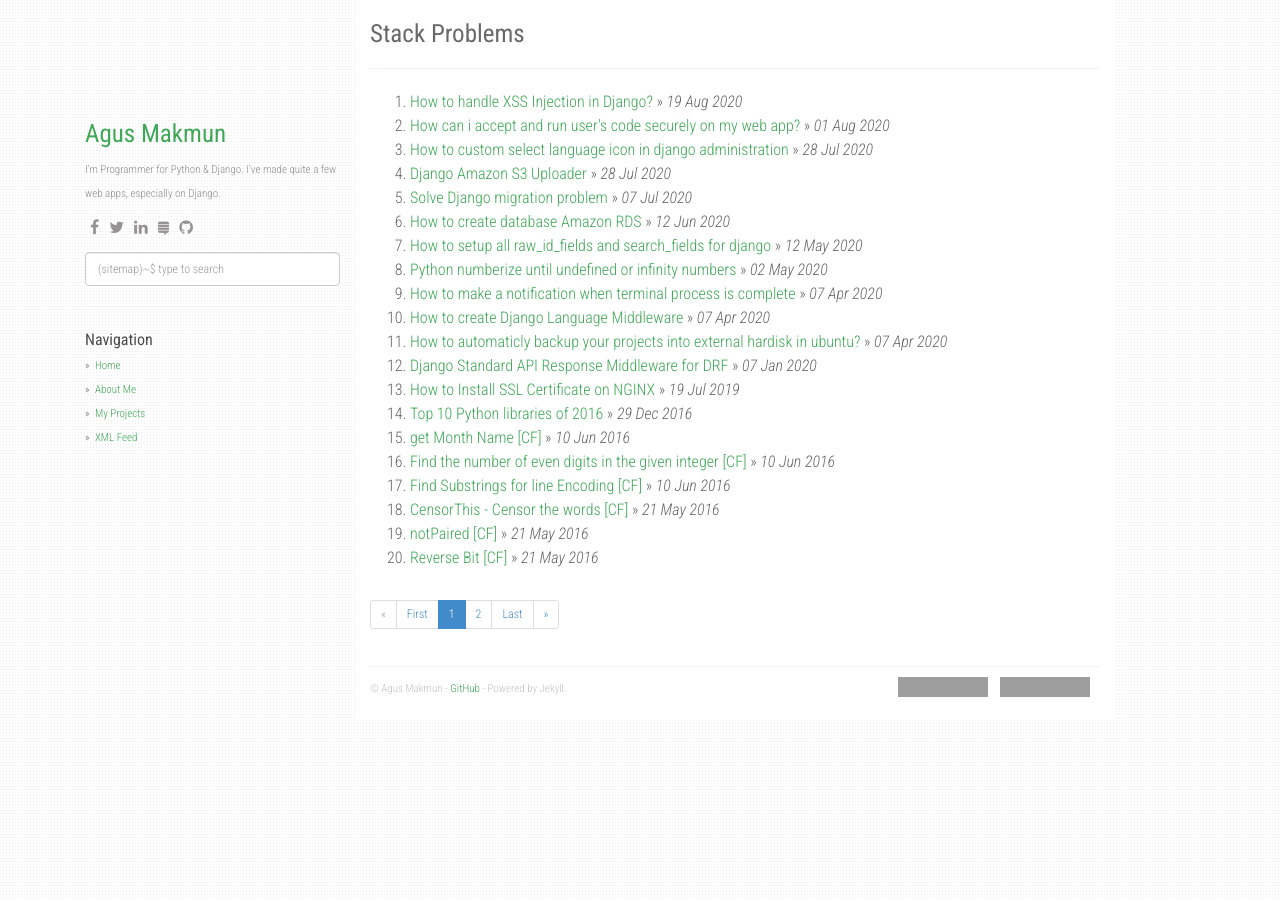
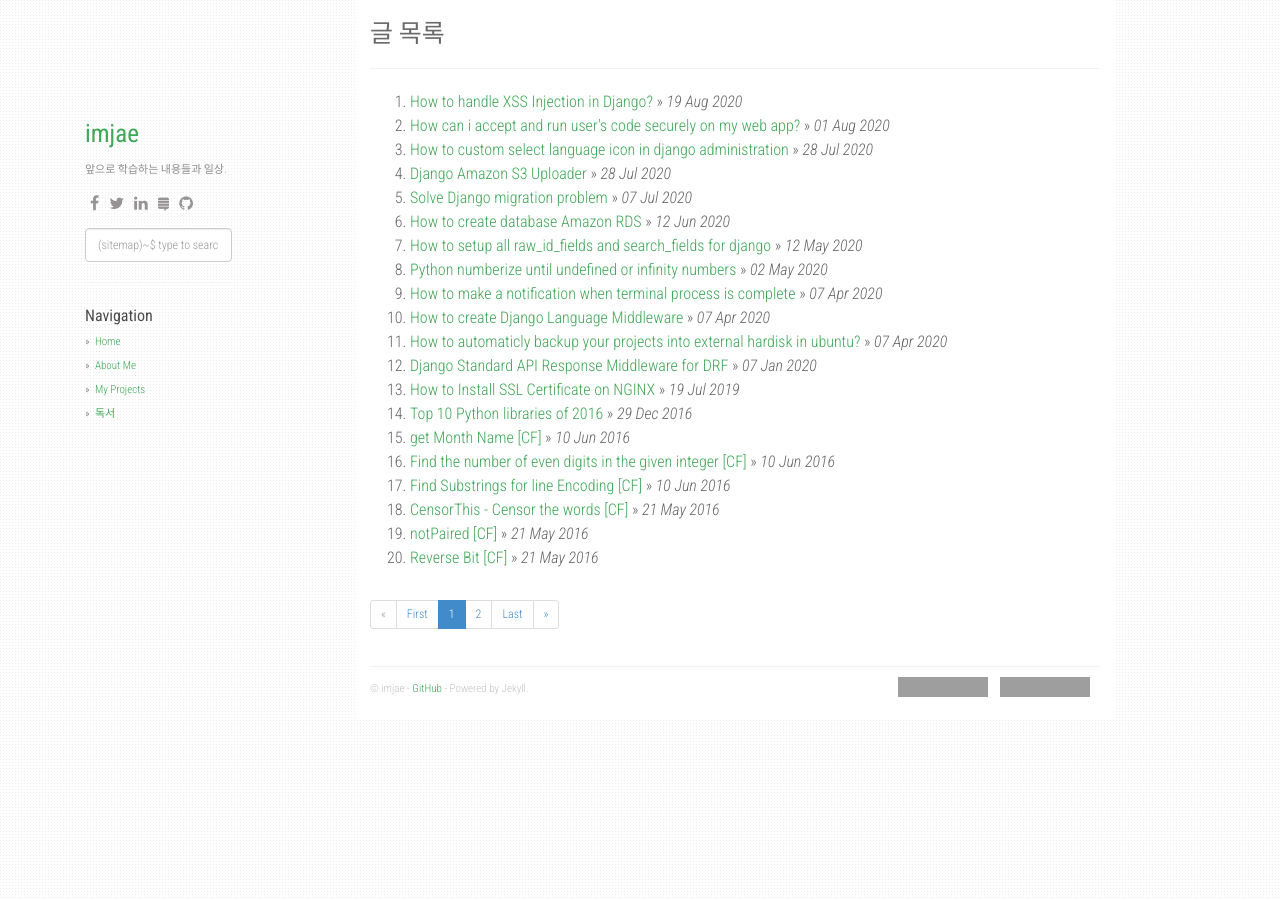
Before and after one commit to imjae/imjae.github.io, a Jekyll site: the page built from index.html, in a window 1280 px wide. Built offline with Jekyll 4.4.1, drawn with Linux system fonts in a browser that asks for light colours; nearby versions of some CDN libraries; the list of posts is cut into pages by our own code; grey boxes are pictures that could not be loaded.

Commit message:
_config.yml 파일 이름 수정

```diff
--- a/_config.yml
+++ b/_config.yml
@@ -1,8 +1,8 @@
-title: Stack Problems
+title: 글 목록
 description: My Personal Stack Problems
-author: Agus Makmun
-github: https://github.com/agusmakmun
-about: I'm Programmer for Python & Django. I've made quite a few web apps, especially on Django.
+author: imjae
+github: https://github.com/imjae
+about: 앞으로 학습하는 내용들과 일상.
 disqus_shortname: stackproblems
 google_analytics: UA-XXXXXXXX-Y
 
@@ -24,7 +24,7 @@ social:
     - icon: fa-stack-exchange
       link: "#"
     - icon: fa-github
-      link: "https://github.com/agusmakmun"
+      link: "https://github.com/imjae"
 
 share:
   twitter_username: github.io
@@ -35,10 +35,10 @@ urls:
       url: /about/
     - text: My Projects
       url: /projects/
-    - text: XML Feed
+    - text: 독서
       url: /feed.xml
 
-url: "https://agusmakmun.github.io"
+url: "https://imjae.github.io"
 baseurl: ""
 paginate: 20
 per_page: 20
--- a/_layouts/default.html
+++ b/_layouts/default.html
@@ -150,8 +150,8 @@ layout: compress
             - <a href="{{ site.github }}">{{ site.github }}</a> - Powered by Jekyll.
           {% endif %}
           <div class="btn-github" style="float:right;">
-            <iframe src="https://ghbtns.com/github-btn.html?user=agusmakmun&repo=agusmakmun.github.io&type=star&count=true" frameborder="0" scrolling="0" width="100" height="20px"></iframe>
-            <iframe src="https://ghbtns.com/github-btn.html?user=agusmakmun&repo=agusmakmun.github.io&type=fork&count=true" frameborder="0" scrolling="0" width="100" height="20px"></iframe>
+            <iframe src="https://ghbtns.com/github-btn.html?user=imjae&repo=imjae.github.io&type=star&count=true" frameborder="0" scrolling="0" width="100" height="20px"></iframe>
+            <iframe src="https://ghbtns.com/github-btn.html?user=imjae&repo=imjae.github.io&type=fork&count=true" frameborder="0" scrolling="0" width="100" height="20px"></iframe>
           </div>
         </footer>
       </div>
```
